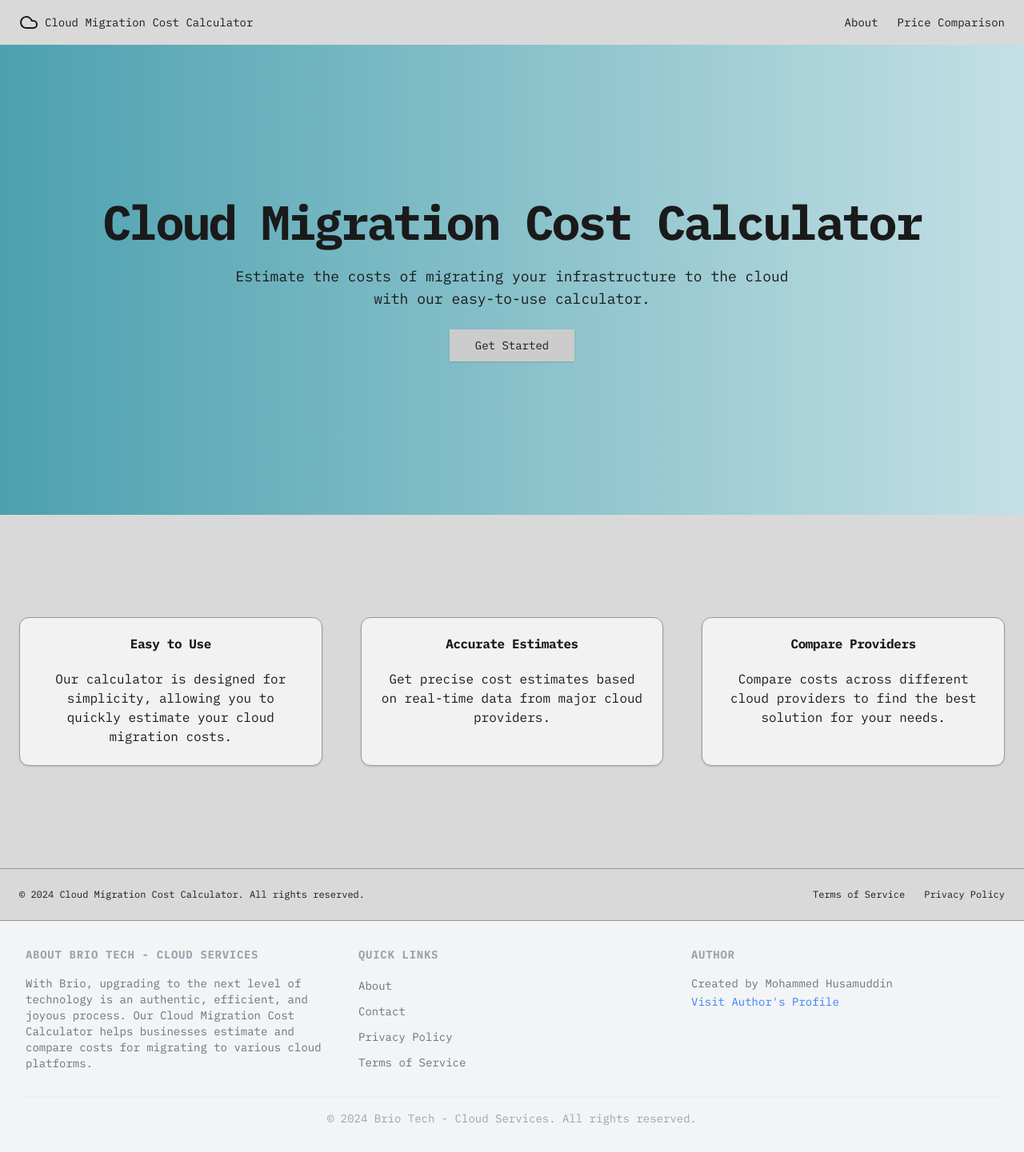
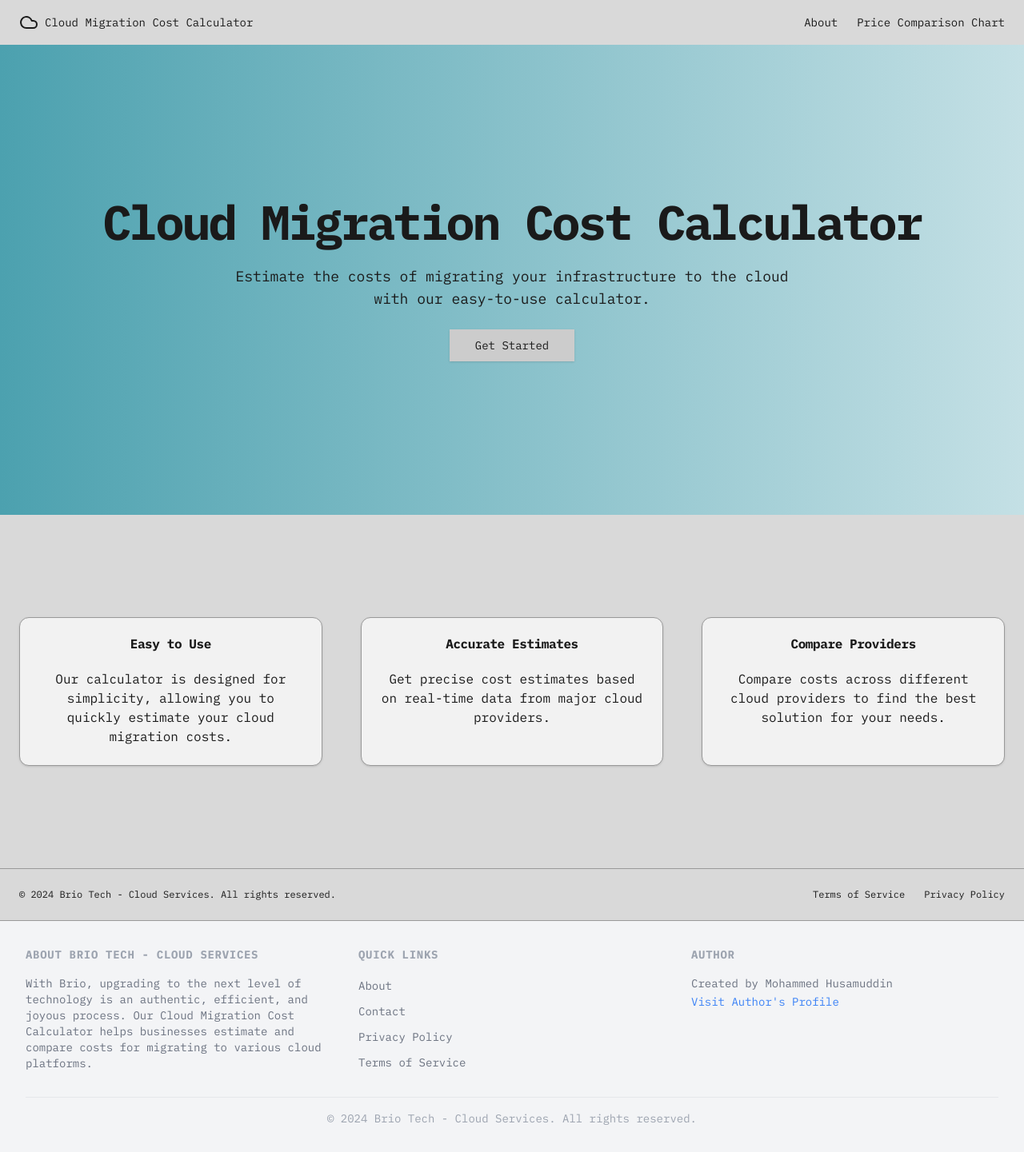
Before and after one commit to HUSAM-07/Brio_Cloud_App, a Next.js app: page / in a window 1280 px wide. Shown: the whole page at 80% size. Built offline with nearby package versions, Linux system fonts and the light colour scheme.

Commit message:
updated nav

```diff
--- a/src/app/page.js
+++ b/src/app/page.js
@@ -17,7 +17,7 @@ export default function LandingPage() {
             About
           </Link>
           <Link href="/chart" className="text-sm font-medium hover:underline underline-offset-4">
-            Price Comparison
+            Price Comparison Chart
           </Link>
         </nav>
       </header>
@@ -71,7 +71,7 @@ export default function LandingPage() {
       </main>
       <footer className="flex flex-col sm:flex-row justify-between items-center py-6 w-full px-4 md:px-6 border-t">
         <p className="text-xs text-muted-foreground mb-4 sm:mb-0">
-          &copy; 2024 Cloud Migration Cost Calculator. All rights reserved.
+          &copy; {new Date().getFullYear()} Brio Tech - Cloud Services. All rights reserved.
         </p>
         <nav className="flex gap-4 sm:gap-6">
           <Link href="#" className="text-xs hover:underline underline-offset-4">
--- a/src/components/custom component/calculator.jsx
+++ b/src/components/custom component/calculator.jsx
@@ -74,7 +74,6 @@ export function Calculator() {
         </Link>
         <nav className="ml-auto">
           <ul className="flex space-x-4">
-            <li><Link href="/" className="text-blue-500 hover:underline">Dashboard</Link></li>
             <li><Link href="/calculator" className="text-blue-500 hover:underline">Cost Calculator</Link></li>
           </ul>
         </nav>
```
